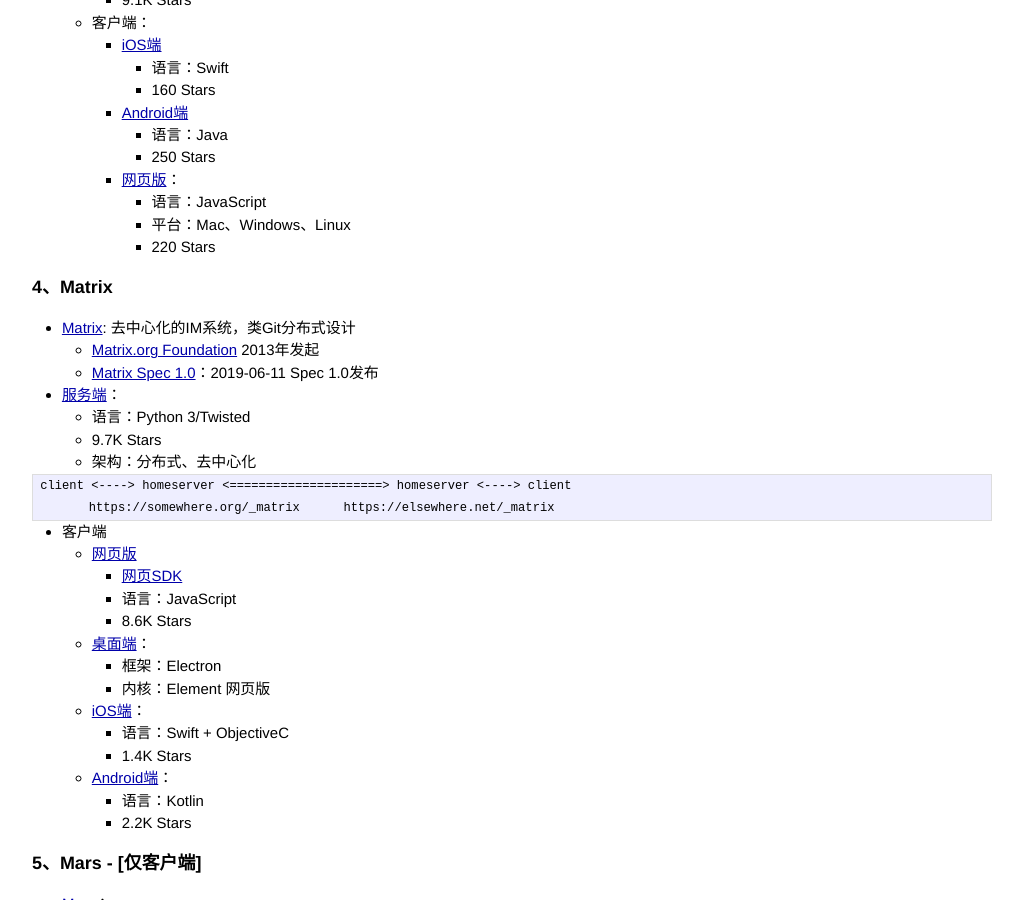
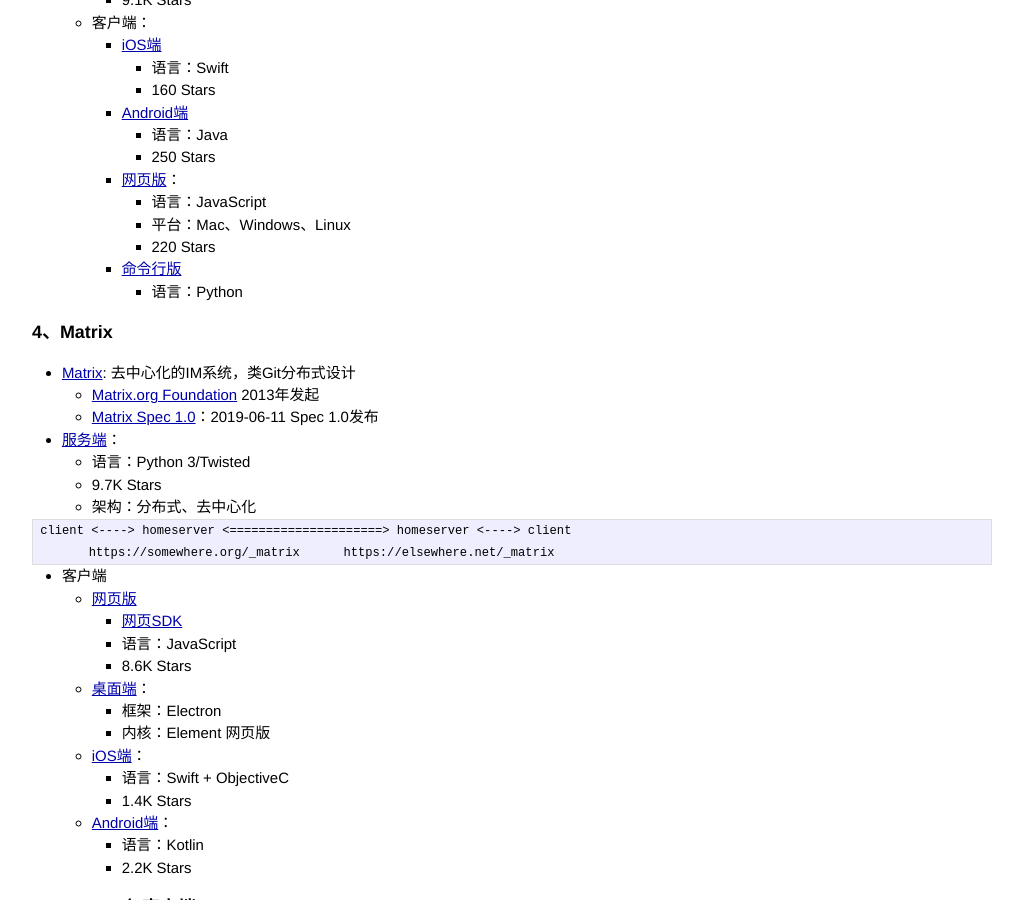
Before and after one commit to gongpengjun/gongpengjun.github.io, a Jekyll site: the page built from _posts/2022-07-30-im004-opensource-im.markdown, in a window 1280 px wide and 900 px high, scrolled down 1422 px. Shown: the whole window, without its empty margins (128-1151 px from the left). Built offline with Jekyll 4.4.1, drawn with Linux system fonts in a browser that asks for light colours.

Commit message:
Tinode Scriptable Command Line

```diff
--- a/_posts/2022-07-30-im004-opensource-im.markdown
+++ b/_posts/2022-07-30-im004-opensource-im.markdown
@@ -74,6 +74,8 @@ IM开源实现一览，重点关注技术栈。
       - 语言：JavaScript
       - 平台：Mac、Windows、Linux
       - 220 Stars
+    - [命令行版](https://github.com/tinode/chat/tree/master/tn-cli)
+      - 语言：Python
 
 ### 4、Matrix
 
```
